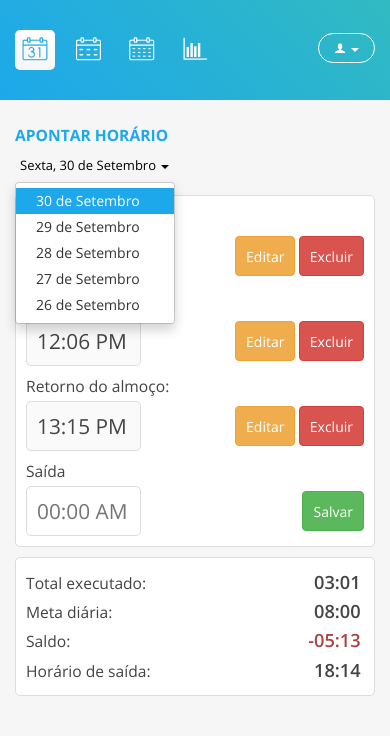
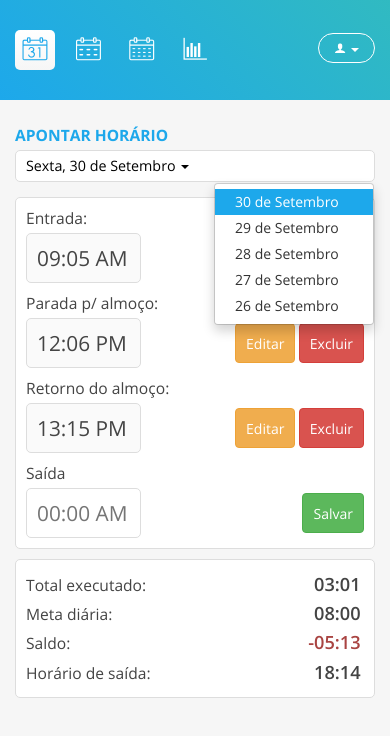
Before and after one commit to delmattos/fulltime, a website: page pages/day.html in a window 390 px wide. Both pictures are taken after a click on the button "Sexta, 30 de Setembro". Shown: the top 736 px of the page. Drawn offline with Linux system fonts and the light colour scheme; files whose address does not match are found by name.

Commit message:
Fixed some visual bugs

```diff
--- a/assets/sass/_general.scss
+++ b/assets/sass/_general.scss
@@ -301,8 +301,13 @@
   }
 
   .date-select {
+    background:     white;
+    border:         1px solid $gray;
+    border-radius:  5px;
     float:          none;
-}
+    font-size:      1.1em;
+    padding:        0 10px;
+  }
 
   .label-hour {
     line-height:    20px;
--- a/pages/day.html
+++ b/pages/day.html
@@ -77,7 +77,7 @@
         <a href="#" data-toggle="dropdown" role="button" aria-haspopup="true" aria-expanded="false" class="date-dropdown">
           Sexta, 30 de Setembro <span class="caret"></span>
         </a>
-        <ul class="dropdown-menu">
+        <ul class="dropdown-menu dropdown-menu-right">
           <li>
               <a href="#" class="active" disabled>30 de Setembro</a>
           </li>
```
Also changed, not shown: pages/month.html (+1 -1 lines), pages/week.html (+1 -1 lines), assets/css/index.css.
